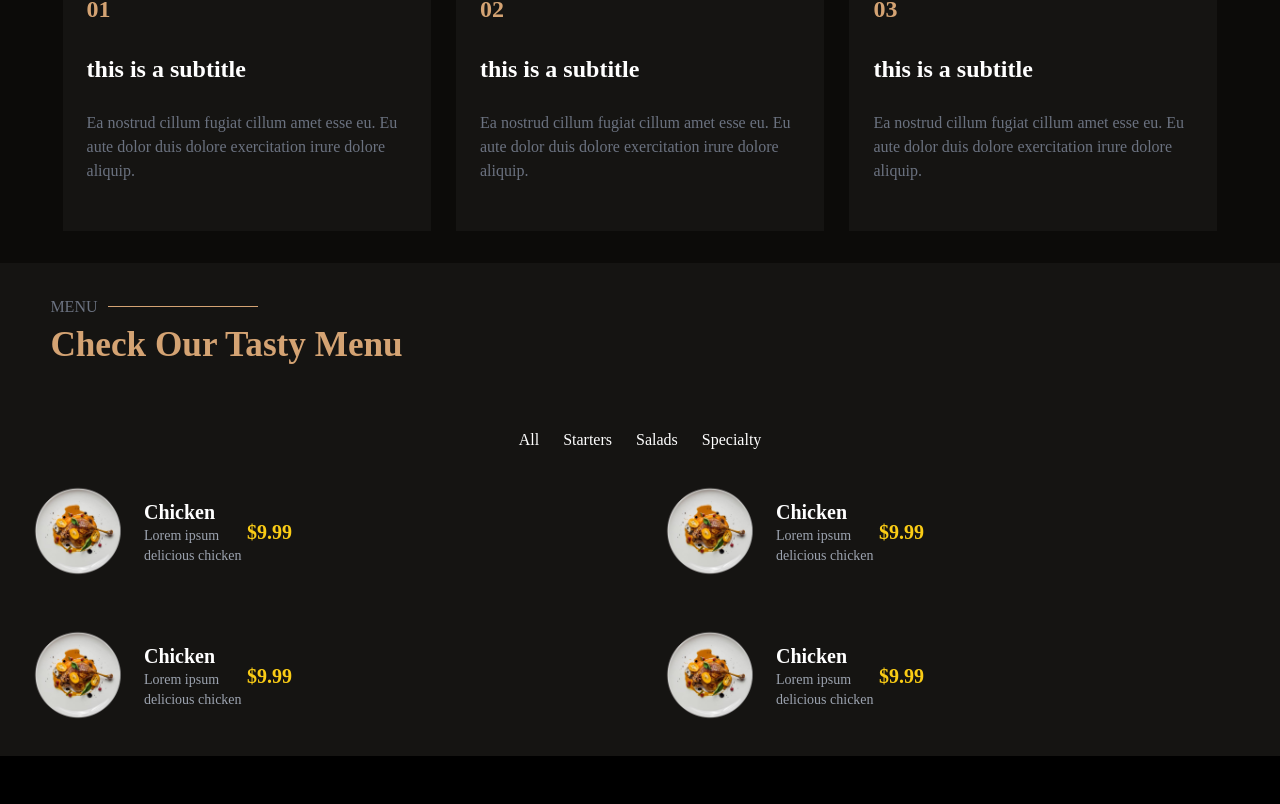
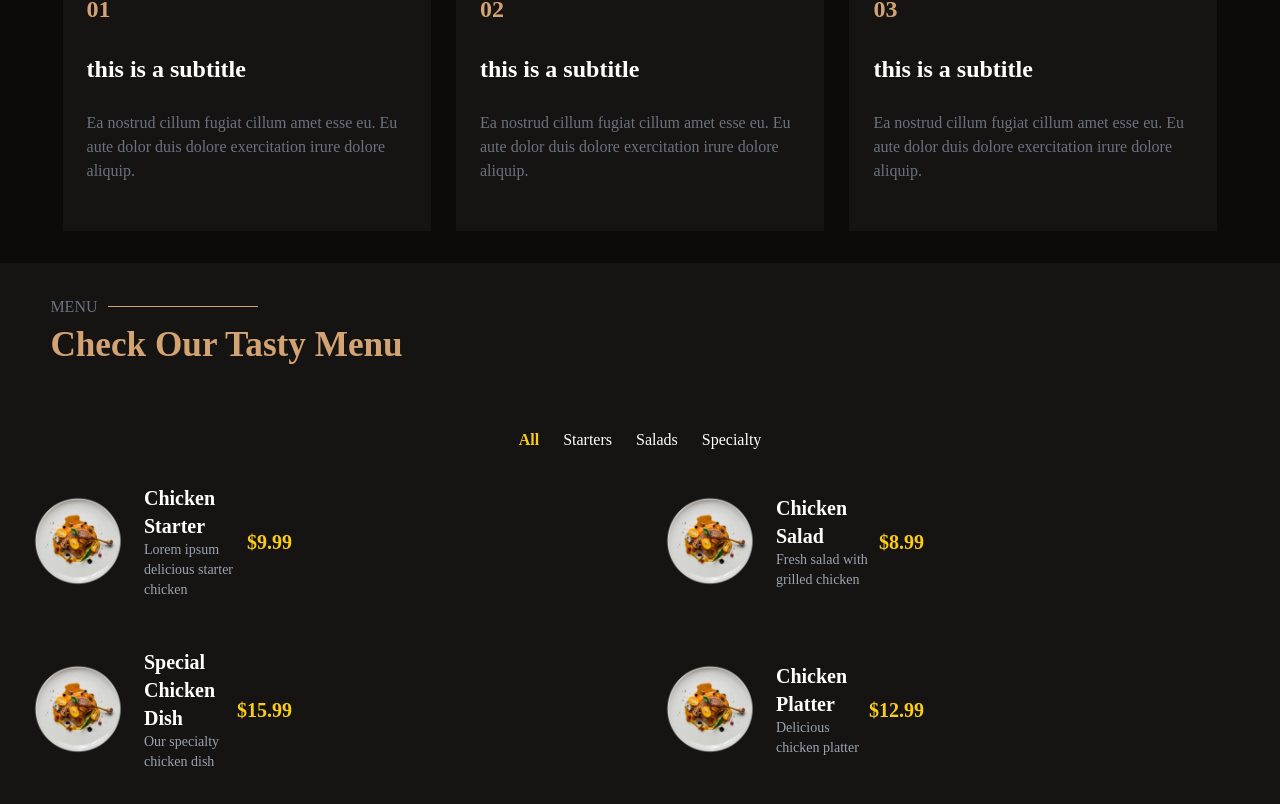
Before and after one commit to mekbalidris/Restaurantly, a React (Vite) app: page / in a window 1280 px wide. Shown: the part 1818-2622 px from the top of the page. Before the commit the page ends 2574 px from the top, so only its background shows below. Built offline with nearby package versions, Linux system fonts and the light colour scheme.

Commit message:
added the filtring option "now you can filter the dishes you want to see"

```diff
--- a/src/pages/Menu.jsx
+++ b/src/pages/Menu.jsx
@@ -2,62 +2,64 @@ import Food from "../sidecomponents/Food.jsx";
 import chicken from "../assets/dishes/chicken.png";
 import { useState } from "react";
 
-export default function Menu(){
+export default function Menu() {
+  // State for the selected category
+  const [category, setCategory] = useState("All");
 
-    const {category, setCategory} = useState("All");
+  // Menu categories
+  const categories = ["All", "Starters", "Salads", "Specialty"];
 
-    const categories = ["All", "Starters", "Salads", "Speciality"];
+  // Food items data
+  const foodItems = [
+    { id: 1, image: chicken, title: "Chicken Starter", description: "Lorem ipsum delicious starter chicken", price: "9.99", category: "Starters" },
+    { id: 2, image: chicken, title: "Chicken Salad", description: "Fresh salad with grilled chicken", price: "8.99", category: "Salads" },
+    { id: 3, image: chicken, title: "Special Chicken Dish", description: "Our specialty chicken dish", price: "15.99", category: "Specialty" },
+    { id: 4, image: chicken, title: "Chicken Platter", description: "Delicious chicken platter", price: "12.99", category: "All" },
+  ];
 
-    return(
-        <>
-        <div className='bg-secondbg flex flex-col justify-center h-full w-full'>
+  // Filtered food items based on the selected category
+  const filteredFoodItems = category === "All"
+    ? foodItems
+    : foodItems.filter((item) => item.category === category);
 
+  return (
+    <div className="bg-secondbg flex flex-col justify-center h-full w-full">
+      {/* Menu Title */}
       <div className="flex flex-row mt-8">
-        <div className='pl-3 ml-105'>
-        <div className='flex flex-row items-center'>
-            <span className='text-gray-500'>MENU</span>
-            <div className='bg-golden' style={{ width: "150px", height: "1px", margin: "0 10px" }} />
+        <div className="pl-3 ml-105">
+          <div className="flex flex-row items-center">
+            <span className="text-gray-500">MENU</span>
+            <div className="bg-golden" style={{ width: "150px", height: "1px", margin: "0 10px" }} />
           </div>
-            <div className='title text-10'>Check Our Tasty Menu</div>
+          <div className="title text-10">Check Our Tasty Menu</div>
         </div>
       </div>
 
+      {/* Categories */}
       <div className="flex flex-row justify-center align-middle gap-6 mt-14">
-            <div>All</div>
-            <div>Starters</div>
-            <div>Salads</div>
-            <div>Specialty</div>
+        {categories.map((cat) => (
+          <div
+            key={cat}
+            className={`cursor-pointer ${cat === category ? "text-yellow-400 font-bold" : "text-white"}`}
+            onClick={() => setCategory(cat)}
+          >
+            {cat}
+          </div>
+        ))}
       </div>
 
+      {/* Food Items */}
       <div className="bg-secondbg grid grid-cols-1 sm:grid-cols-2 gap-4 p-4">
-
+        {filteredFoodItems.map((food) => (
           <Food
-          image={chicken}
-          title="Chicken"
-          description="Lorem ipsum delicious chicken"
-          price="9.99"
+            key={food.id}
+            image={food.image}
+            title={food.title}
+            description={food.description}
+            price={food.price}
           />
-        <Food
-          image={chicken}
-          title="Chicken"
-          description="Lorem ipsum delicious chicken"
-          price="9.99"
-        />
-        <Food
-          image={chicken}
-          title="Chicken"
-          description="Lorem ipsum delicious chicken"
-          price="9.99"
-        />
-        <Food
-          image={chicken}
-          title="Chicken"
-          description="Lorem ipsum delicious chicken"
-          price="9.99"
-        />
+        ))}
       </div>
-
     </div>
-    </>
-    )
+  );
 }
```
Lines whose indentation alone changed are shown as unchanged.
